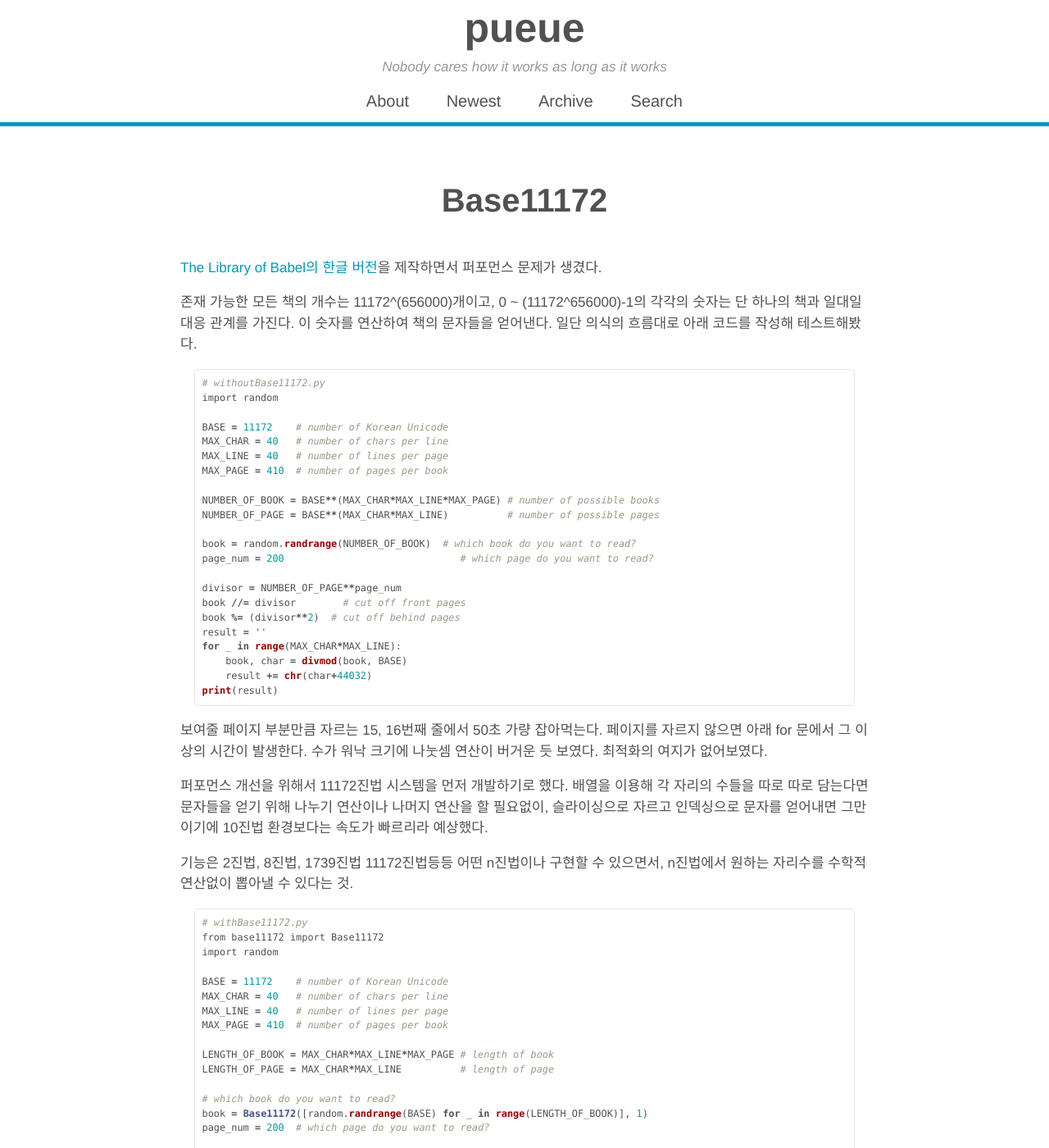
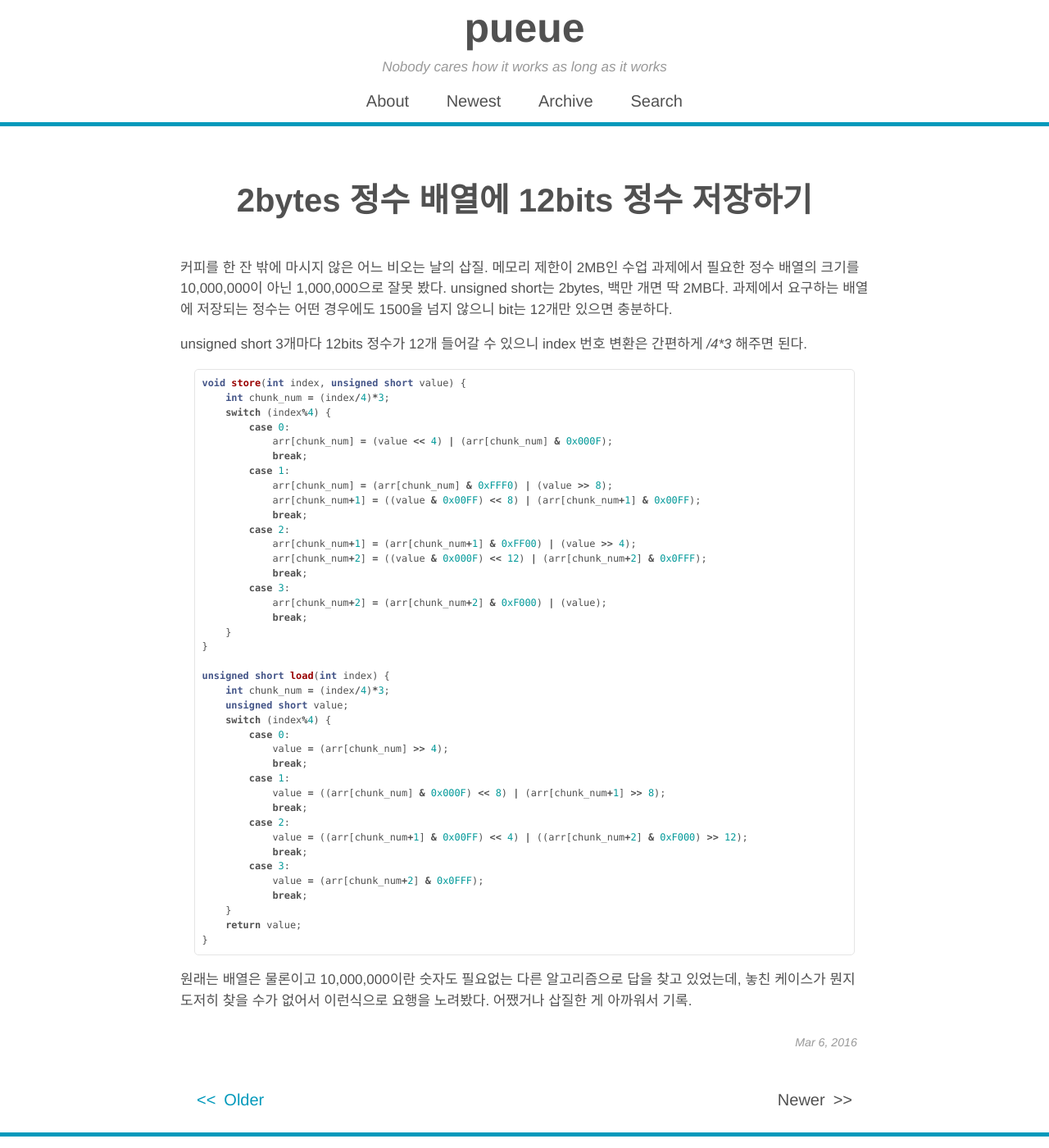
Before and after one commit to gloorx/gloorx.github.io, a Jekyll site: the page built from index.html, in a window 1280 px wide and 1400 px high. Shown: the whole window at 82% size. Built offline with Jekyll 4.4.1, drawn with Linux system fonts in a browser that asks for light colours; some web fonts are replaced; the list of posts is cut into pages by our own code; some of the changed text lies outside the part shown.

Commit message:
post storing 12bits integer to 2bytes int array

````diff
--- /dev/null
+++ b/_posts/Dev/2016-03-06-storing_12bits_integer_to_2bytes_int_array.md
@@ -0,0 +1,52 @@
+---
+title: 2bytes 정수 배열에 12bits 정수 저장하기
+published: true
+category: Dev
+---
+커피를 한 잔 밖에 마시지 않은 어느 비오는 날의 삽질. 메모리 제한이 2MB인 수업 과제에서 필요한 정수 배열의 크기를 10,000,000이 아닌 1,000,000으로 잘못 봤다. unsigned short는 2bytes, 백만 개면 딱 2MB다. 과제에서 요구하는 배열에 저장되는 정수는 어떤 경우에도 1500을 넘지 않으니 bit는 12개만 있으면 충분하다.
+
+unsigned short 3개마다 12bits 정수가 12개 들어갈 수 있으니 index 번호 변환은 간편하게 _/4*3_ 해주면 된다.
+
+```c
+void store(int index, unsigned short value) {
+    int chunk_num = (index/4)*3;
+    switch (index%4) {
+        case 0:
+            arr[chunk_num] = (value << 4) | (arr[chunk_num] & 0x000F);
+            break;
+        case 1:
+            arr[chunk_num] = (arr[chunk_num] & 0xFFF0) | (value >> 8);
+            arr[chunk_num+1] = ((value & 0x00FF) << 8) | (arr[chunk_num+1] & 0x00FF);
+            break;
+        case 2:
+            arr[chunk_num+1] = (arr[chunk_num+1] & 0xFF00) | (value >> 4);
+            arr[chunk_num+2] = ((value & 0x000F) << 12) | (arr[chunk_num+2] & 0x0FFF);
+            break;
+        case 3:
+            arr[chunk_num+2] = (arr[chunk_num+2] & 0xF000) | (value);
+            break;
+    }
+}
+
+unsigned short load(int index) {
+    int chunk_num = (index/4)*3;
+    unsigned short value;
+    switch (index%4) {
+        case 0:
+            value = (arr[chunk_num] >> 4);
+            break;
+        case 1:
+            value = ((arr[chunk_num] & 0x000F) << 8) | (arr[chunk_num+1] >> 8);
+            break;
+        case 2:
+            value = ((arr[chunk_num+1] & 0x00FF) << 4) | ((arr[chunk_num+2] & 0xF000) >> 12);
+            break;
+        case 3:
+            value = (arr[chunk_num+2] & 0x0FFF);
+            break;
+    }
+    return value;
+}
+```
+
+원래는 배열은 물론이고 10,000,000이란 숫자도 필요없는 다른 알고리즘으로 답을 찾고 있었는데, 놓친 케이스가 뭔지 도저히 찾을 수가 없어서 이런식으로 요행을 노려봤다. 어쨌거나 삽질한 게 아까워서 기록.
````
Also changed, not shown: _posts/Settings/2016-02-03-python_3.5.md (+19 -5 lines), 1 other file.
